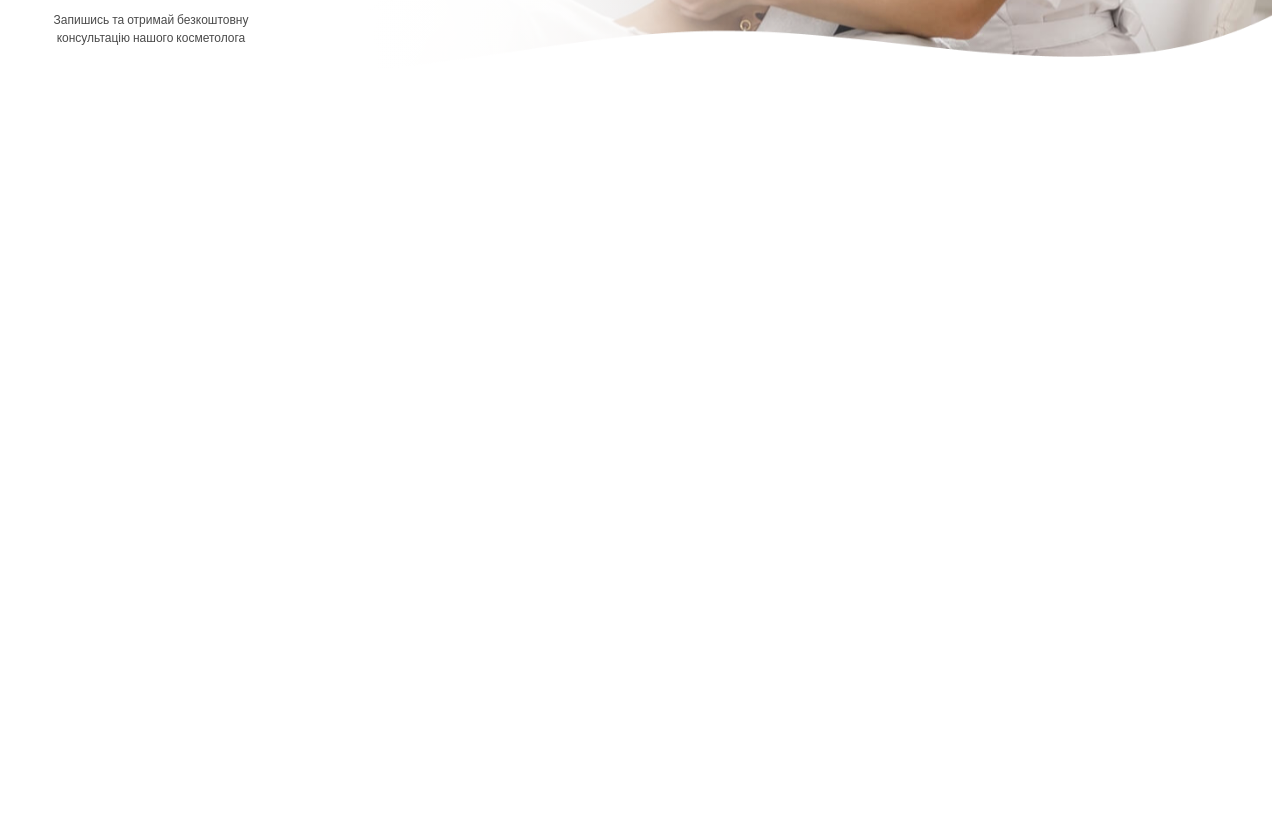
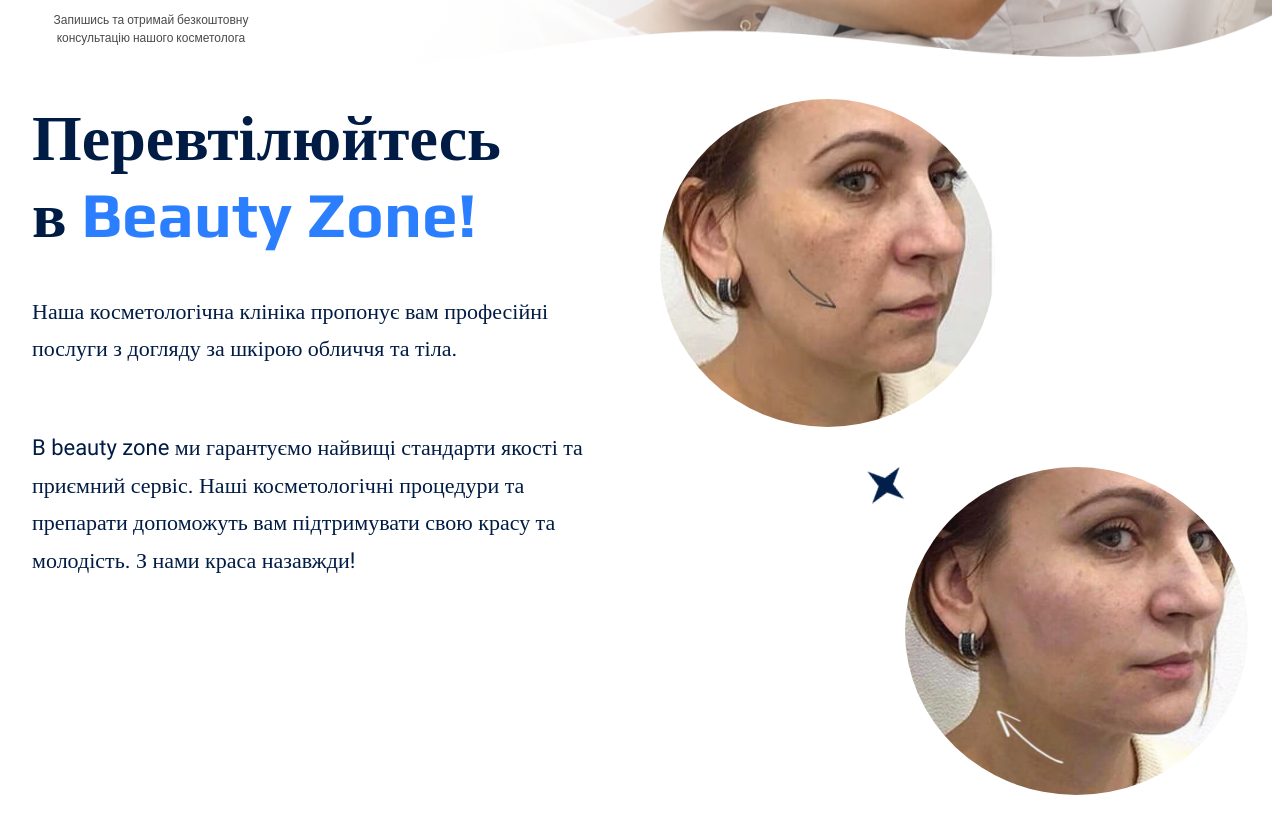
Before and after one commit to Maxbitcoinn/beauty-zone, a plain HTML site: page index.html in a window 1280 px wide. Shown: the part 491-1324 px from the top of the page. Before the commit the page ends 800 px from the top, so only its background shows below. Drawn offline with Linux system fonts and the light colour scheme.

Commit message:
add section about

```diff
--- a/index.html
+++ b/index.html
@@ -61,6 +61,30 @@
                 </div>
             </div>
         </section>
+
+        <!-- About -->
+
+        <section class="section about">
+            <div class="container">
+                <div class="about__container">
+                    <div class="about__content">
+                        <div class="about__texts" >
+                            <h2 class="about__title">Перевтілюйтесь в <span class="brand about__title-capitalize">beauty zone!</span></h2>
+                        <p class="about__text-1 text">Наша косметологічна клініка пропонує вам професійні послуги
+                            з догляду за шкірою обличчя та тіла. </p>
+                        <p class="about__text-2 text">B beauty zone ми гарантуємо найвищі стандарти якості
+                            та приємний сервіс. Наші косметологічні процедури та препарати допоможуть вам підтримувати свою красу та молодість.
+                            З нами краса назавжди!</p>
+                        </div>
+                            <div class="about__images">
+                                <img class="about__img-1" src="./images/face-before.jpg" width="335" height="328" alt="Обличчя до процедур">
+                                <img class="about__img-2" src="./images/face-after.jpg" width="343" height="328" alt="Обліччя після процедур">
+                            </div>
+                    </div>
+
+                </div>
+            </div>
+
     </main>
     <footer>
         <!-- Footer content goes here -->
--- /dev/null
+++ b/scss/layouts/_about.scss
@@ -0,0 +1,95 @@
+.about{
+    // display: flex;
+    margin-bottom: 0;
+    justify-content: center;
+
+
+    &___container{
+        display: flex;
+        flex-direction: row; /* Горизонтальное выравнивание */
+        justify-content: space-between; /* Распределение пространства между элементами */
+        align-items: center; /* Выравнивание элементов по вертикали */
+        width: 100%; /* Ширина 100% для контейнера */
+        position: relative;
+    }
+
+    &__content{
+        display: flex;
+        align-items: flex-start;
+        gap: 40px;
+        position: relative;
+
+    }
+    &__texts{
+        display: flex;
+        flex-direction: column;
+        gap: 40px;
+        width: 50%;
+        // margin-left: 28px;
+        position: relative;
+    }
+
+    &__title{
+        font-family: Play;
+        font-size: 64px;
+        font-weight: 700;
+        margin-bottom: 0;
+        width: 509px;
+    }
+    &__title-capitalize{
+        text-transform: capitalize;
+    }
+
+
+    &__images{
+        display: flex;
+        flex-direction: column;
+        width: 50%;
+        gap: 40px;
+        border-radius: 50%;
+
+    }
+
+    &__img-1 {
+        border-radius: 50%;
+        // max-width: 100%; /* Установлено максимальное значение ширины для адаптивности */
+        // height: auto; /* Установлено автоматическое значение высоты для адаптивности */
+        align-self: flex-start;
+        width: 335px;
+        height: 328px;
+
+
+    }
+
+    &__img-2 {
+        border-radius: 50%;
+        // max-width: 100%; /* Установлено максимальное значение ширины для адаптивности */
+        // height: auto; /* Установлено автоматическое значение высоты для адаптивности */
+        align-self: flex-end;
+        width: 343px;
+        height: 328px;
+    }
+
+
+
+
+
+
+    &__about__text-1,
+    &__about__text-2 {
+    width: 100%; /* Установлено значение ширины 100% для адаптивности */
+}
+
+&__content::after {
+	position: absolute;
+	content: '';
+	width: 40px;
+	height: 40px;
+	background-image: url('../images/purpleStar-icon.svg');
+    top: 366px;
+    right: 342px;
+	animation-name: rotateLeft;
+	animation-duration: 24s;
+	animation-iteration-count: infinite;
+}
+}
--- a/scss/main.scss
+++ b/scss/main.scss
@@ -10,3 +10,16 @@
   @import './utils/container';
   @import './utils/brand';
   @import './components/link';
+  @import './layouts/about';
+
+
+
+
+  @keyframes rotateLeft {
+    from {
+        transform: rotate(0deg);
+    }
+    to {
+        transform: rotate(-360deg);
+    }
+}
```
Also changed, not shown: css/main.min.css, 1 other file.
